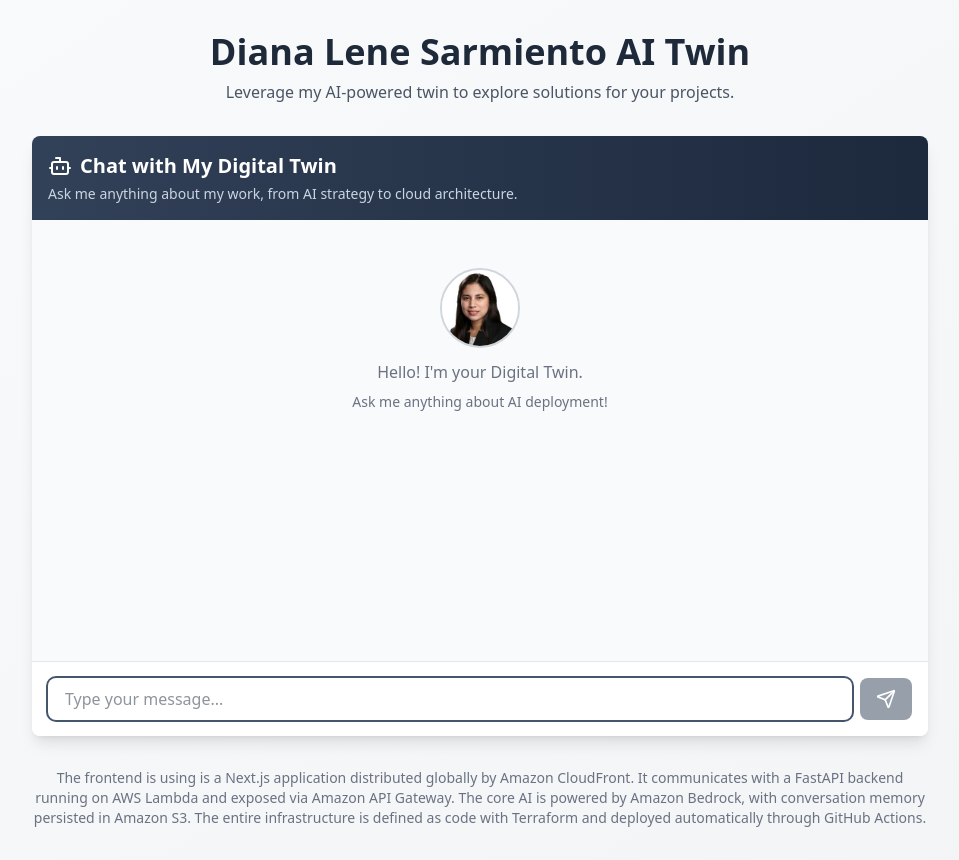
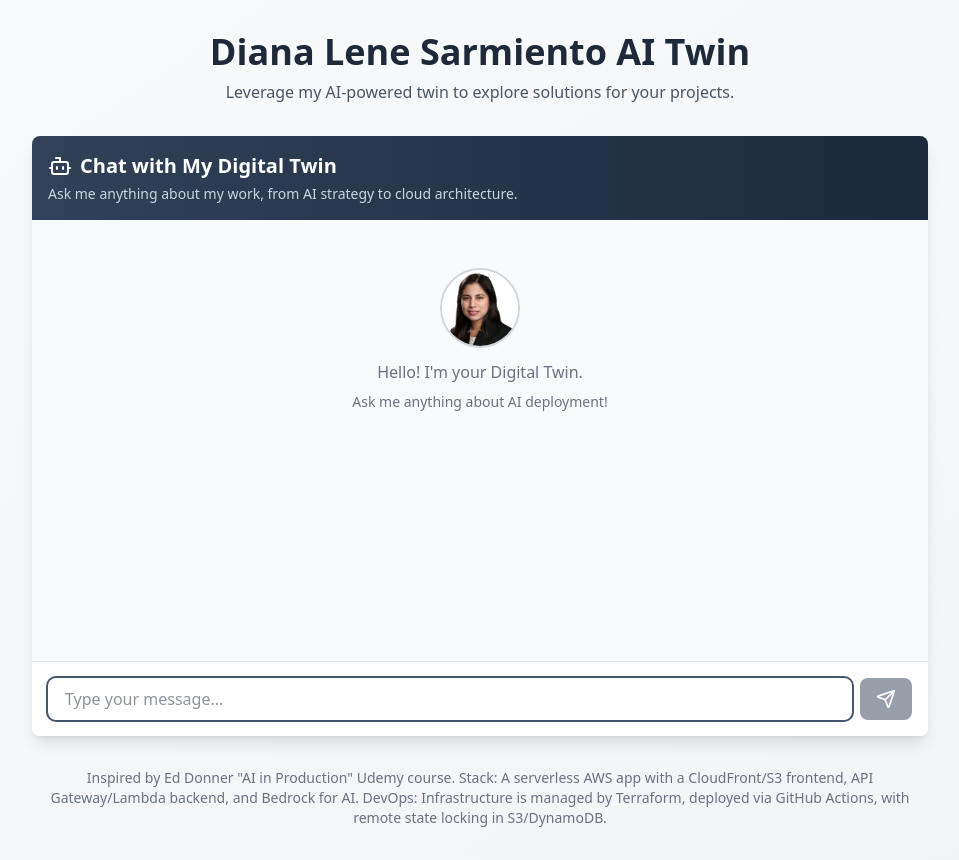
Before and after one commit to dlenesarmiento/digital-twin, a Next.js app in the folder frontend/: page / in a window 1280 px wide. Shown: the whole page, without its empty margins (160-1119 px from the left). Built offline with nearby package versions, Linux system fonts and the light colour scheme.

Commit message:
Updated page title and description

```diff
--- a/frontend/app/page.tsx
+++ b/frontend/app/page.tsx
@@ -17,7 +17,7 @@ export default function Home() {
           </div>
 
           <footer className="mt-8 text-center text-sm text-gray-500">
-            <p>The frontend is using is a Next.js application distributed globally by Amazon CloudFront. It communicates with a FastAPI backend running on AWS Lambda and exposed via Amazon API Gateway. The core AI is powered by Amazon Bedrock, with conversation memory persisted in Amazon S3. The entire infrastructure is defined as code with Terraform and deployed automatically through GitHub Actions.</p>
+            <p>Inspired by Ed Donner "AI in Production" Udemy course. Stack: A serverless AWS app with a CloudFront/S3 frontend, API Gateway/Lambda backend, and Bedrock for AI. DevOps: Infrastructure is managed by Terraform, deployed via GitHub Actions, with remote state locking in S3/DynamoDB.</p>
           </footer>
         </div>
       </div>
```
